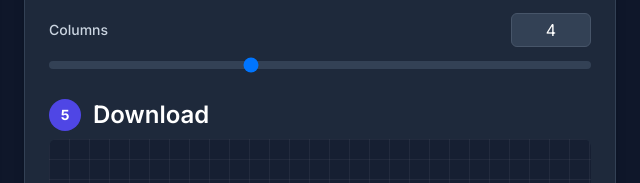
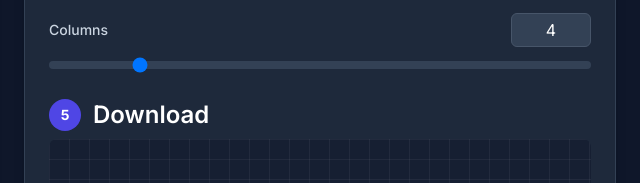
Before and after one commit to AlekseyFadeev/SpriteEditor, a plain HTML site: page index.html in a window 1280 px wide. Shown: the part 364-547 px from the top of the page, 632-1272 px from the left. Drawn offline with nearby package versions, Linux system fonts and the light colour scheme.

Commit message:
updated defaults

```diff
--- a/index.html
+++ b/index.html
@@ -138,7 +138,7 @@
                                 <label for="columns-slider" class="block text-sm font-medium text-slate-300">Columns</label>
                                 <input type="number" id="columns-input" value="4" min="1" class="w-20 bg-slate-700 border border-slate-600 rounded-md p-1 text-white text-center">
                             </div>
-                            <input type="range" id="columns-slider" value="8" min="1" max="20" class="w-full h-2 bg-slate-700 rounded-lg appearance-none cursor-pointer">
+                            <input type="range" id="columns-slider" value="4" min="1" max="20" class="w-full h-2 bg-slate-700 rounded-lg appearance-none cursor-pointer">
                         </div>
                     </div>
                 </div>
```
